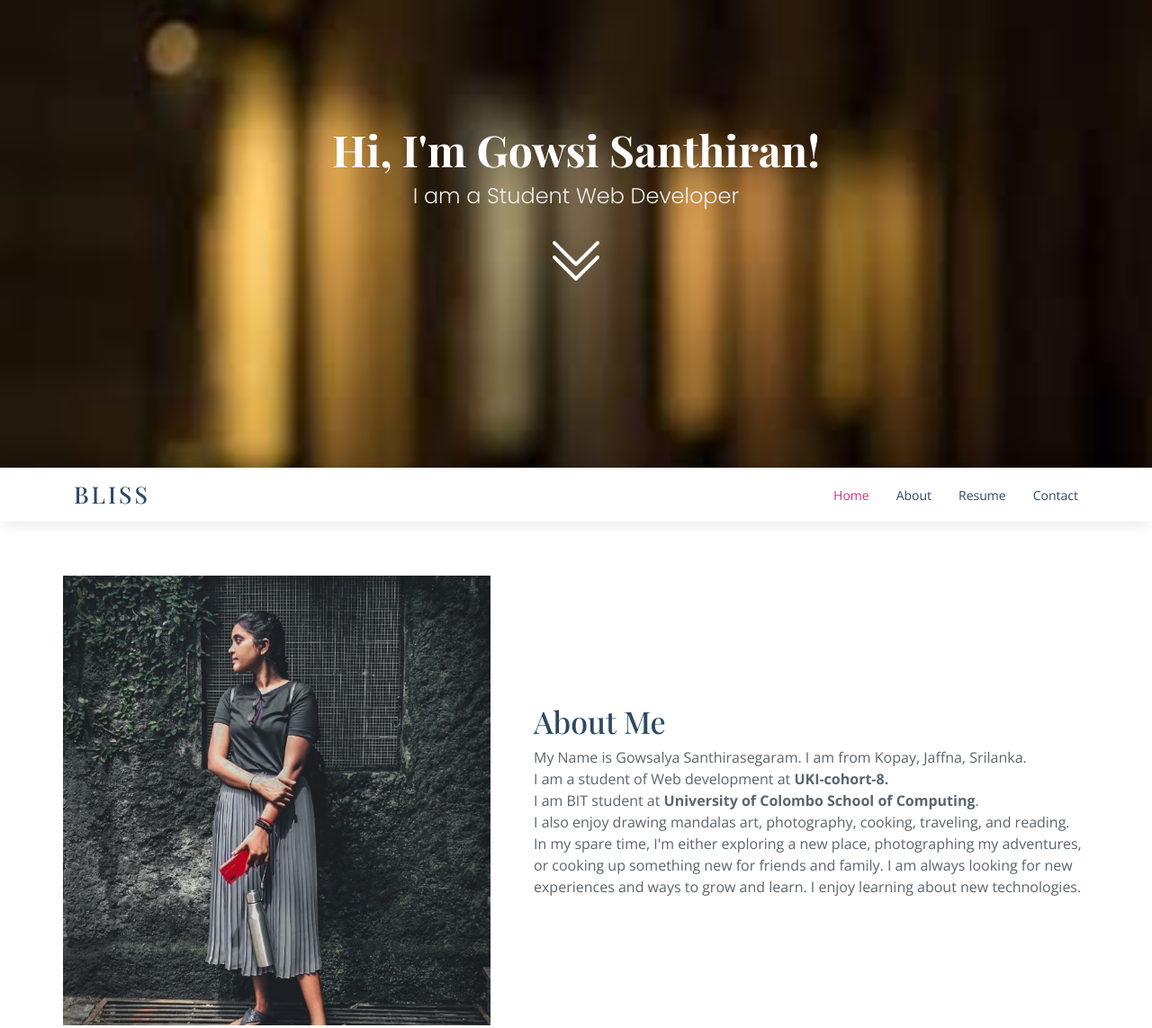
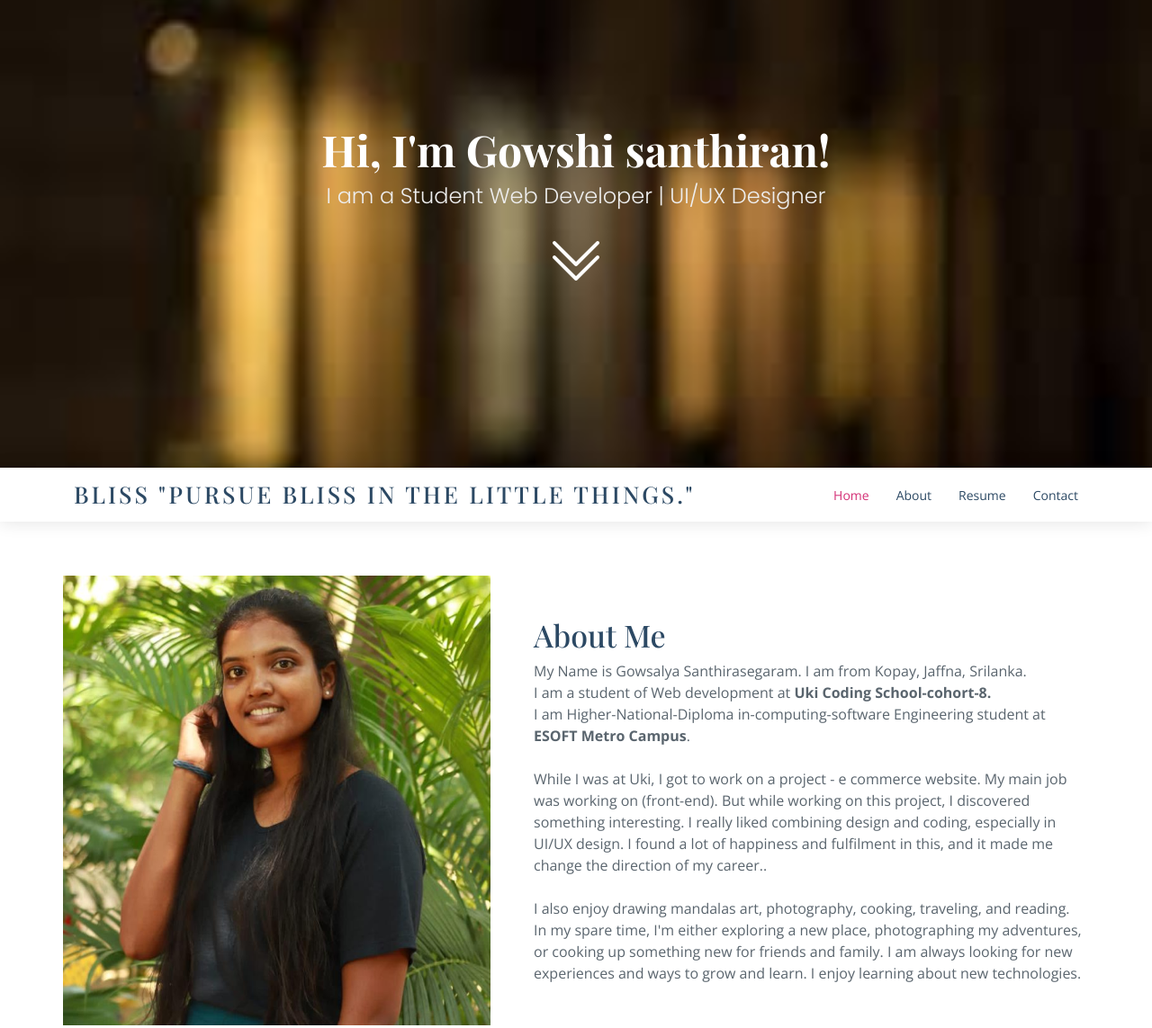
Before and after one commit to gowsisanthiran/gowsisanthiran.github.io, a plain HTML site: page index.html in a window 1280 px wide. Shown: the part 80-1223 px from the top of the page at 90% size. Drawn offline with nearby package versions, Linux system fonts and the light colour scheme; a web font is replaced by a local one.

Commit message:
edit  commit

```diff
--- a/assets/css/style.css
+++ b/assets/css/style.css
@@ -214,6 +214,23 @@ h6 {
     left: -100%;
   }
 }
+
+#hero {
+  background-color: #007bff; /* Background color */
+  color: #fff; /* Text color */
+  text-align: center;
+  padding: 100px 0; /* Adjust the padding as needed */
+}
+
+h1 {
+  font-size: 2.5rem; /* Adjust the font size as needed */
+}
+
+h2 {
+  font-size: 1.5rem; /* Adjust the font size as needed */
+}
+
+
 
 /**
 * Mobile Navigation
@@ -533,7 +550,9 @@ section {
 }
 
 .about .image {
-  background: url("../img/Screenshot_20230219-194100_Lightroom.jpg") center center no-repeat;
+  /* background: url("../img/Screenshot_20230219-194100_Lightroom.jpg") center center no-repeat; */
+  background: url("../img/gowsi.jpeg") center center no-repeat;
+
   background-size: cover;
   min-height: 500px;
 }
--- a/index.html
+++ b/index.html
@@ -38,8 +38,8 @@
 
   <!-- ======= Hero Section ======= -->
   <section id="hero" class="d-flex flex-column align-items-center justify-content-center">
-    <h1>Hi, I'm Gowsi Santhiran!</h1>
-    <h2>I am a Student Web Developer</h2>
+    <h1>Hi, I'm Gowshi santhiran!</h1>
+    <h2>I am a Student Web Developer | UI/UX Designer</h2>
     <a href="#about" class="btn-get-started scrollto"><i class="bi bi-chevron-double-down"></i></a>
   </section><!-- End Hero -->
 
@@ -48,7 +48,7 @@
     <div class="container d-flex align-items-center justify-content-between">
 
       <div class="logo">
-        <h1><a href="index.html">bliss</a></h1>
+        <h1><a href="index.html">bliss "Pursue bliss in the little things."</a></h1>
         <!-- Uncomment below if you prefer to use an image logo -->
         <!-- <a href="index.html"><img src="assets/img/logo.png" alt="" class="img-fluid"></a>-->
       </div>
@@ -97,9 +97,13 @@
             <div class="content d-flex flex-column justify-content-center">
               <h3>About Me</h3>
               <p>
-                My Name is Gowsalya Santhirasegaram. I am from Kopay, Jaffna, Srilanka.<br>  I am a student of Web development at <b>UKI-cohort-8.</b><br>  I am BIT student at <b>University of Colombo School of Computing</b>.<br>  I also enjoy drawing mandalas art, photography, cooking, traveling, and reading. In my spare time, I'm either exploring a new place, photographing my adventures, or cooking up something new for friends and family. I am always looking for new experiences and ways to grow and learn. I enjoy learning about new technologies.
-              </p>
-
+                My Name is Gowsalya Santhirasegaram. I am from Kopay, Jaffna, Srilanka.<br>  I am a student of Web development at <b>Uki Coding School-cohort-8.</b><br>  I am Higher-National-Diploma in-computing-software Engineering student at <b>ESOFT Metro Campus</b>.<br><br>While I was at Uki, I got to work on a project - e commerce website. My main job
+                was working on (front-end). But while working on this project, I discovered
+                something interesting. I really liked combining design and coding, especially in UI/UX
+                design. I found a lot of happiness and fulfilment in this, and it made me change the
+                direction of my career..
+              <br><br>  I also enjoy drawing mandalas art, photography, cooking, traveling, and reading. In my spare time, I'm either exploring a new place, photographing my adventures, or cooking up something new for friends and family. I am always looking for new experiences and ways to grow and learn. I enjoy learning about new technologies.
+            </p>
               <!--<div class="row">
                 <div class="col-md-6 d-md-flex align-items-md-stretch">
                   <div class="count-box">
@@ -132,7 +136,8 @@
                     <p><strong>Awards</strong> rerum asperiores dolor alias quo reprehenderit eum et nemo pad der</p>
                   </div>
                 </div>
-              </div>-->
+              </div>
+
             </div><!-- End .content-->
           </div>
         </div>
@@ -146,7 +151,7 @@
 
         <div class="section-title">
           <h2>Skills</h2>
-          <p>I have experience developing software applications in various languages and frameworks, including  JavaScript, HTML, and CSS.I am familiar with web development. I am also comfortable with tool such as Git. I have many different type of skills. Examples of skills include communication, problem solving, critical thinking, teamwork, leadership, time management and decision making. I am always looking to learn new technologies and stay up-to-date with best practices in the industry. </p>
+          <p>I have experience developing software applications in various languages and frameworks, including  JavaScript, HTML, and CSS.I am familiar with web development. I am also comfortable with tool such as Git,Figma for design,Canva,Adobe Photoshop. I have many different type of skills. Examples of skills include communication, problem solving, critical thinking, teamwork, leadership, time management and decision making. I am always looking to learn new technologies and stay up-to-date with best practices in the industry. </p>
         </div>
 
         <div class="row skills-content">
@@ -199,6 +204,13 @@
               </div>
             </div>
 
+            <div class="progress">
+              <span class="skill">Figma <i class="val">90%</i></span>
+              <div class="progress-bar-wrap">
+                <div class="progress-bar" role="progressbar" aria-valuenow="55" aria-valuemin="0" aria-valuemax="100"></div>
+              </div>
+            </div>
+
           </div>
 
         </div>
@@ -239,6 +251,9 @@
               <p><em>Commpleted NVQ-4 ICT</em></p>
               <h5>2022</h5>
               <p><em>Diploma in English at ICBT campus</em></p>
+              <h5>2022 november - 2023 june</h5>
+              <p><em>Full Stack Web Development at Uki</em></p>
+
 
               <!-- <p>Qui deserunt veniam. Et sed aliquam labore tempore sed quisquam iusto autem sit. Ea vero voluptatum qui ut dignissimos deleniti nerada porti sand markend</p> -->
             </div>
@@ -247,6 +262,8 @@
 
               <h4>2022</h4>
               <h5>6 - month internship at PDIM, Jaffna.</h5>
+              <h4>Now</h4>
+              <h5>1 - month UI/UX internship at CodSoft .</h5>
 
               <!-- <p>Quia nobis sequi est occaecati aut. Repudiandae et iusto quae reiciendis et quis Eius vel ratione eius unde vitae rerum voluptates asperiores voluptatem Earum molestiae consequatur neque etlon sader mart dila</p> -->
             </div>
@@ -256,9 +273,29 @@
             <h3 class="resume-title">2023 - Present</h3>
             <div class="resume-item">
 
-              <h4>Bachelor Of information Technology &amp; UKI-cohort-8</h4>
-              <p><em>I am currenty studing Web Develepment.</em></p>
+              <p>Following Higher-National-Diploma in-computing-
+                software-engineering </p>
 
+</div>
+</div>
+        </div>
+      </div>
+    </section>
+
+  <!-- <div>
+                <div class="photo-grid">
+                  <div class="photo-grid-item">
+                    <img src="image1.jpg" alt="Photo 1">
+                  </div>
+                  <div class="photo-grid-item">
+                    <img src="image2.jpg" alt="Photo 2">
+                  </div>
+                  <div class="photo-grid-item">
+                    <img src="image3.jpg" alt="Photo 3">
+                  </div>
+                   Repeat these divs for more images -->
+                </div>
+              </div> -->
               <!-- <p><em>Experion, New York, NY </em></p>
               <p>
               <ul>
@@ -336,22 +373,22 @@
     <!-- </section>End Services Section -->
 
     <!-- ======= Portfolio Section ======= -->
-    <!--<section id="portfolio" class="portfolio section-bg">
+    <!-- <section id="portfolio" class="portfolio section-bg">
       <div class="container">
 
         <div class="section-title">
           <h2>Portfolio</h2>
-          <p>Magnam dolores commodi suscipit. Necessitatibus eius consequatur ex aliquid fuga eum quidem. Sit sint consectetur velit. Quisquam quos quisquam cupiditate. Et nemo qui impedit suscipit alias ea. Quia fugiat sit in iste officiis commodi quidem hic quas.</p>
-        </div>
+          <p>Magnam dolores commodi suscipit. Necessitatibus eius consequatur ex aliquid fuga eum quidem. Sit sint consectetur velit. Quisquam quos quisquam cupiditate. Et nemo qui impedit suscipit alias ea. Quia fugiat sit in iste officiis commodi quidem hic quas.</p> -->
+        <!-- </div>
 
         <div class="row">
           <div class="col-lg-12 d-flex justify-content-center">
             <ul id="portfolio-flters">
-              <li data-filter="*" class="filter-active">All</li>
-              <li data-filter=".filter-app">App</li>
-              <li data-filter=".filter-card">Card</li>
-              <li data-filter=".filter-web">Web</li>
-            </ul>
+              <li data-filter="*" class="filter-active">My workes</li> -->
+              <!-- <li data-filter=".filter-app">Food Shop </li>
+              <li data-filter=".filter-card">Login</li> -->
+
+            <!-- </ul>
           </div>
         </div>
 
@@ -359,13 +396,20 @@
 
           <div class="col-lg-4 col-md-6 portfolio-item filter-app">
             <div class="portfolio-wrap">
-              <img src="assets/img/portfolio/portfolio-1.jpg" class="img-fluid" alt="">
+              <img src="assets/img/portfolio/port1.jpg" class="img-fluid" alt="">
               <div class="portfolio-info">
                 <h4>App 1</h4>
                 <p>App</p>
               </div>
+              <div class="col-lg-4 col-md-6 portfolio-item filter-app">
+                <div class="portfolio-wrap">
+                  <img src="assets/img/portfolio/port1.jpg" class="img-fluid" alt="">
+                  <div class="portfolio-info">
+                    <h4>App 1</h4>
+                    <p>App</p>
+                  </div>
               <div class="portfolio-links">
-                <a href="assets/img/portfolio/portfolio-1.jpg" data-gallery="portfolioGallery" class="portfolio-lightbox" title="App 1"><i class="bx bx-plus"></i></a>
+                <a href="assets/img/portfolio/port1.jpg" data-gallery="portfolioGallery" class="portfolio-lightbox" title="App 1"><i class="bx bx-plus"></i></a>
                 <a href="portfolio-details.html" title="More Details"><i class="bx bx-link"></i></a>
               </div>
             </div>
```
Also changed, not shown: assets/img/gowsi.jpeg (added), assets/img/portfolio/port1.jpg (added), assets/img/portfolio/portfolio-1.jpg (deleted), assets/img/portfolio/portfolio-2.jpg (deleted), assets/img/portfolio/portfolio-3.jpg (deleted), assets/img/portfolio/portfolio-4.jpg (deleted), assets/img/portfolio/portfolio-5.jpg (deleted), assets/img/portfolio/portfolio-6.jpg (deleted), assets/img/portfolio/portfolio-7.jpg (deleted), assets/img/portfolio/portfolio-8.jpg (deleted), assets/img/portfolio/portfolio-9.jpg (deleted), assets/img/portfolio/portfolio-details-1.jpg (deleted), assets/img/portfolio/portfolio-details-2.jpg (deleted), assets/img/portfolio/portfolio-details-3.jpg (deleted).
